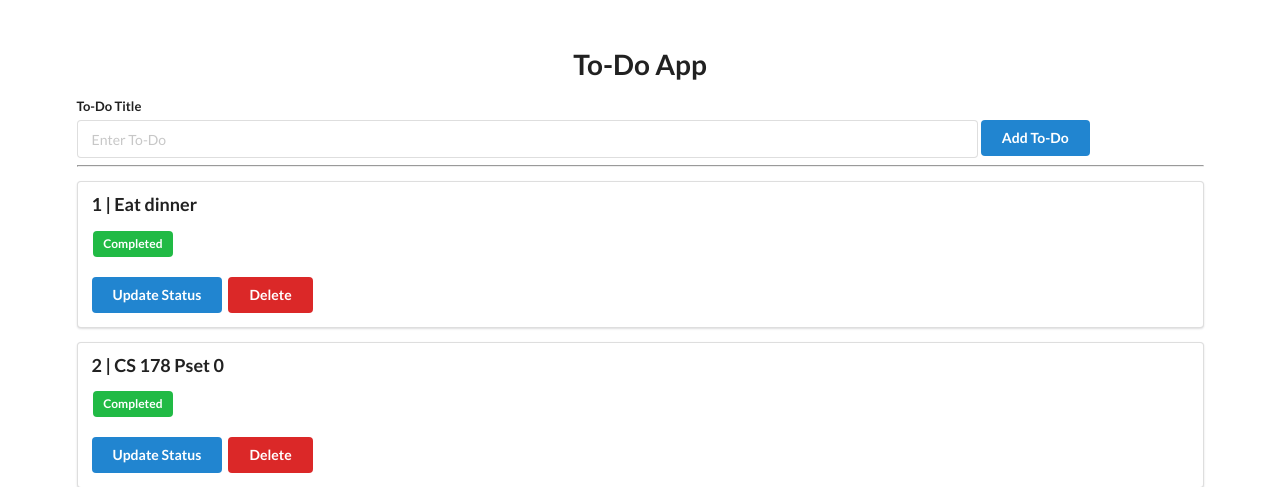
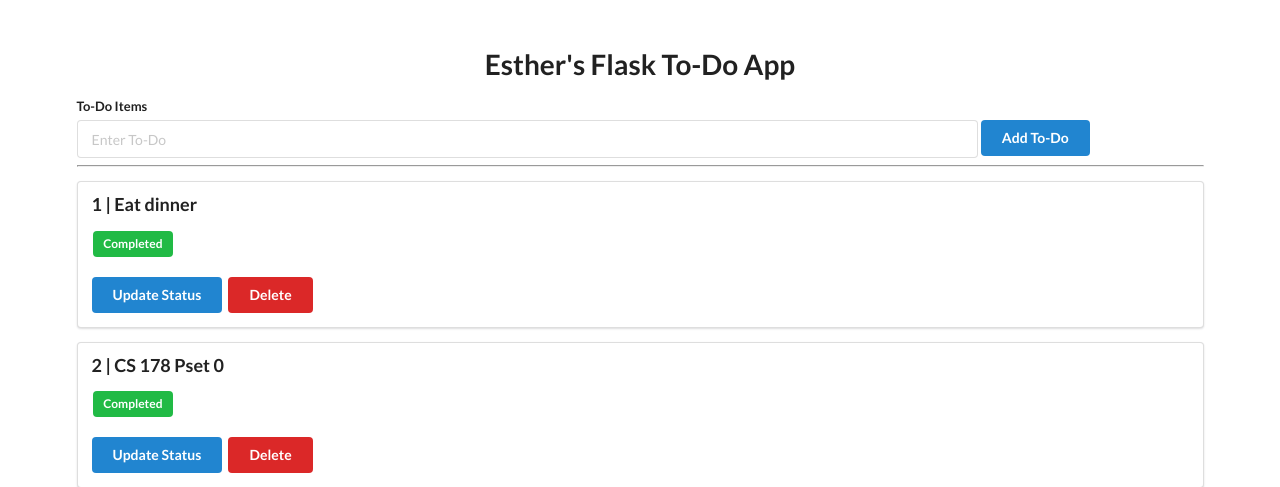
Before and after one commit to e998/flask-todo, a Flask app: page / in a window 1280 px wide. Shown: the top 487 px of the page. Run offline with Flask 3, Linux system fonts and the light colour scheme; data comes from the database, SQL or seed files in the repository; both versions use the stored data as it was after the commit.

Commit message:
Final Flask to-do app

```diff
--- a/templates/base.html
+++ b/templates/base.html
@@ -4,7 +4,7 @@
 <head>
     <meta charset="UTF-8">
     <meta name="viewport" content="width=device-width, initial-scale=1.0">
-    <title>To-Do App</title>
+    <title>Esther's Flask To-Do App</title>
 
     <!-- Styling -->
     <link rel="stylesheet" href="https://cdn.jsdelivr.net/npm/semantic-ui@2.4.2/dist/semantic.min.css">
@@ -13,11 +13,11 @@
 
 <body>
     <div style="margin-top: 50px;" class="ui container">
-        <h1 class="ui center aligned header">To-Do App</h1>
+        <h1 class="ui center aligned header">Esther's Flask To-Do App</h1>
 
         <form class="ui form" action="/add" method="post">
             <div class="field">
-                <label>To-Do Title</label>
+                <label>To-Do Items</label>
                 <div>
                     <input style="width: 80%;" type="text" name="title" placeholder="Enter To-Do">
                     <button class="ui blue button" type="submit">Add To-Do</button>
@@ -27,7 +27,6 @@
 
         <hr>
 
-        <!-- Candidate Concept: Customization/Reactivity? -->
         {% for todo in todo_list %}
         <div class="ui segment">
             <p class="ui big header">{{ todo.id }} | {{ todo.title }}</p>
```
Also changed, not shown: app.py (+5 -3 lines), instance/db.sqlite.
